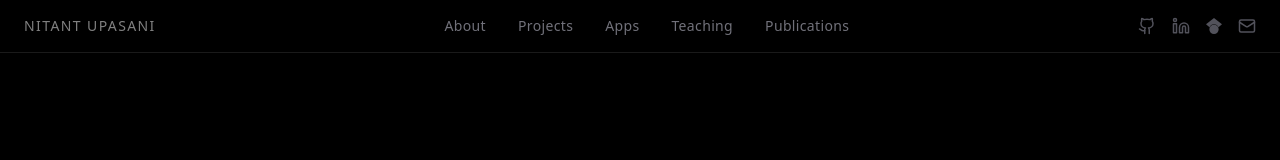
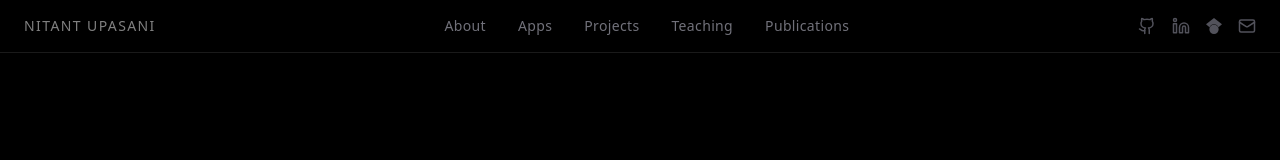
Before and after one commit to nitantupasani/webpage, a React (Create React App) app: page / in a window 1280 px wide. Shown: the top 160 px of the page. Built offline with nearby package versions, Linux system fonts and the light colour scheme.

Commit message:
order rearranged

```diff
--- a/src/App.js
+++ b/src/App.js
@@ -205,7 +205,7 @@ const SectionTitle = ({ children }) => <h2 className="text-3xl md:text-4xl font-
 // --- Page Section Components ---
 const Header = () => {
   const [isOpen, setIsOpen] = useState(false);
-  const navLinks = ["About", "Projects", "Apps", "Teaching", "Publications"];
+  const navLinks = ["About", "Apps", "Projects", "Teaching", "Publications"];
   const handleNavClick = (e, targetId) => {
     e.preventDefault();
     document.getElementById(targetId)?.scrollIntoView({ behavior: 'smooth' });
@@ -378,7 +378,7 @@ const Publications = ({ activeFilter, setActiveFilter }) => {
     );
 };
 const Footer = () => (
-  <footer className="bg-zinc-950 border-t border-white/10"><div className="container mx-auto px-6 py-8 text-center text-zinc-500"><p className="text-lg font-semibold text-white">{portfolioData.name}</p><p className="mt-2">Let's connect and build something great together.</p><div className="mt-6 flex justify-center space-x-6"><a href={`mailto:${portfolioData.contact.email}`} className="hover:text-white transition-colors"><Mail size={22} /></a><a href={portfolioData.contact.linkedin} target="_blank" rel="noopener noreferrer" className="hover:text-white transition-colors"><Linkedin size={22} /></a><a href={portfolioData.contact.googleScholar} target="_blank" rel="noopener noreferrer" className="hover:text-white transition-colors"><GoogleScholarIcon className="w-5 h-5" /></a></div><p className="mt-8 text-sm text-zinc-600">&copy; {new Date().getFullYear()} {portfolioData.name}. All rights reserved.</p></div></footer>
+  <footer className="bg-zinc-950 border-t border-white/10"><div className="container mx-auto px-6 py-8 text-center text-zinc-500"><p className="text-lg font-semibold text-white">{portfolioData.name}</p><p className="mt-2">Let's connect and build something great together.</p><div className="mt-6 flex justify-center space-x-6"><a href={portfolioData.contact.github} target="_blank" rel="noopener noreferrer" className="hover:text-white transition-colors"><Github size={22} /></a><a href={`mailto:${portfolioData.contact.email}`} className="hover:text-white transition-colors"><Mail size={22} /></a><a href={portfolioData.contact.linkedin} target="_blank" rel="noopener noreferrer" className="hover:text-white transition-colors"><Linkedin size={22} /></a><a href={portfolioData.contact.googleScholar} target="_blank" rel="noopener noreferrer" className="hover:text-white transition-colors"><GoogleScholarIcon className="w-5 h-5" /></a></div><p className="mt-8 text-sm text-zinc-600">&copy; {new Date().getFullYear()} {portfolioData.name}. All rights reserved.</p></div></footer>
 );
 
 export default function App() {
@@ -390,8 +390,8 @@ export default function App() {
         <main>
           <Hero />
           <About />
+          <Apps />
           <Projects setActiveFilter={setActiveFilter} />
-          <Apps />
           <Teaching />
           <Publications activeFilter={activeFilter} setActiveFilter={setActiveFilter} />
         </main>
```
Also changed, not shown: public/paraat_app.png (added).
